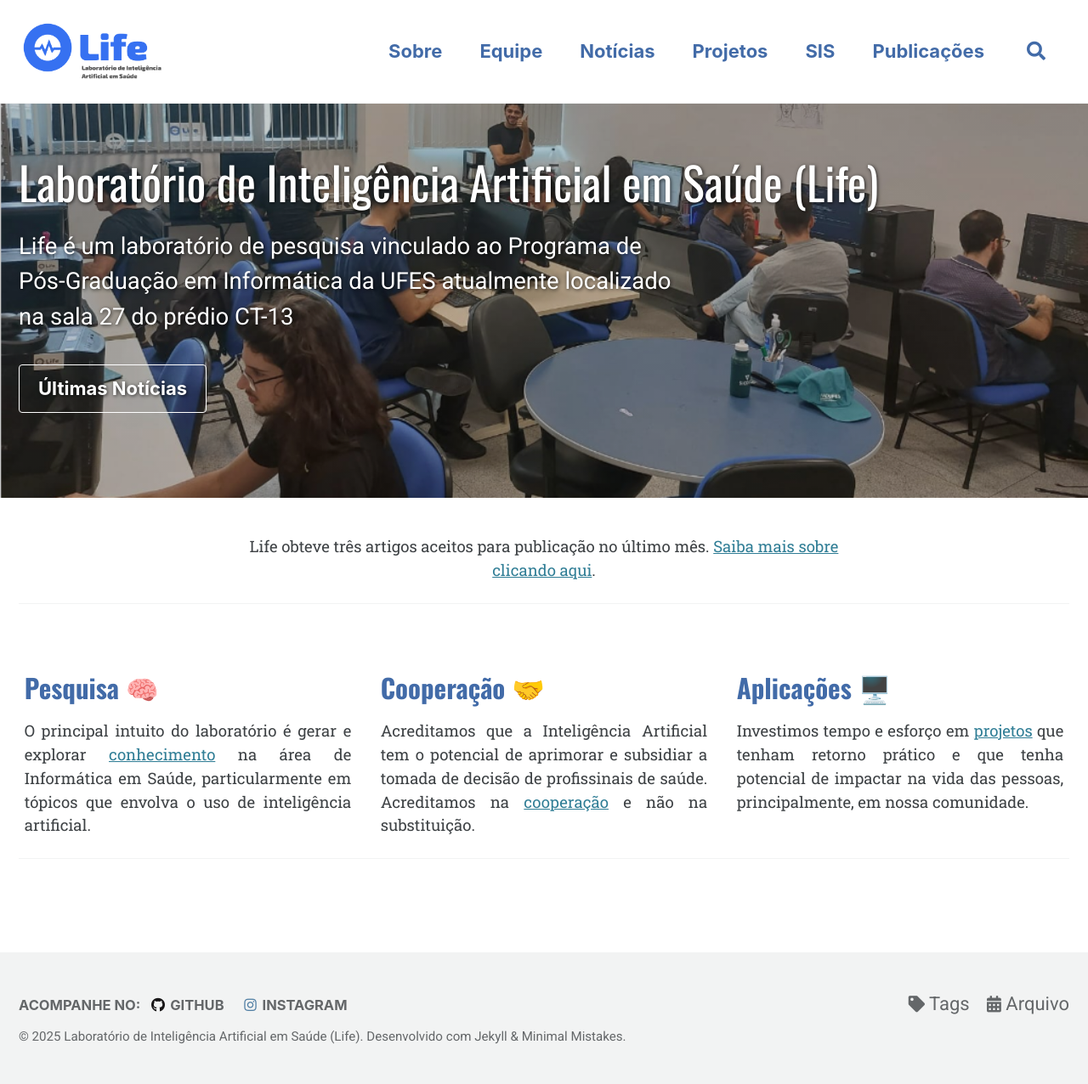
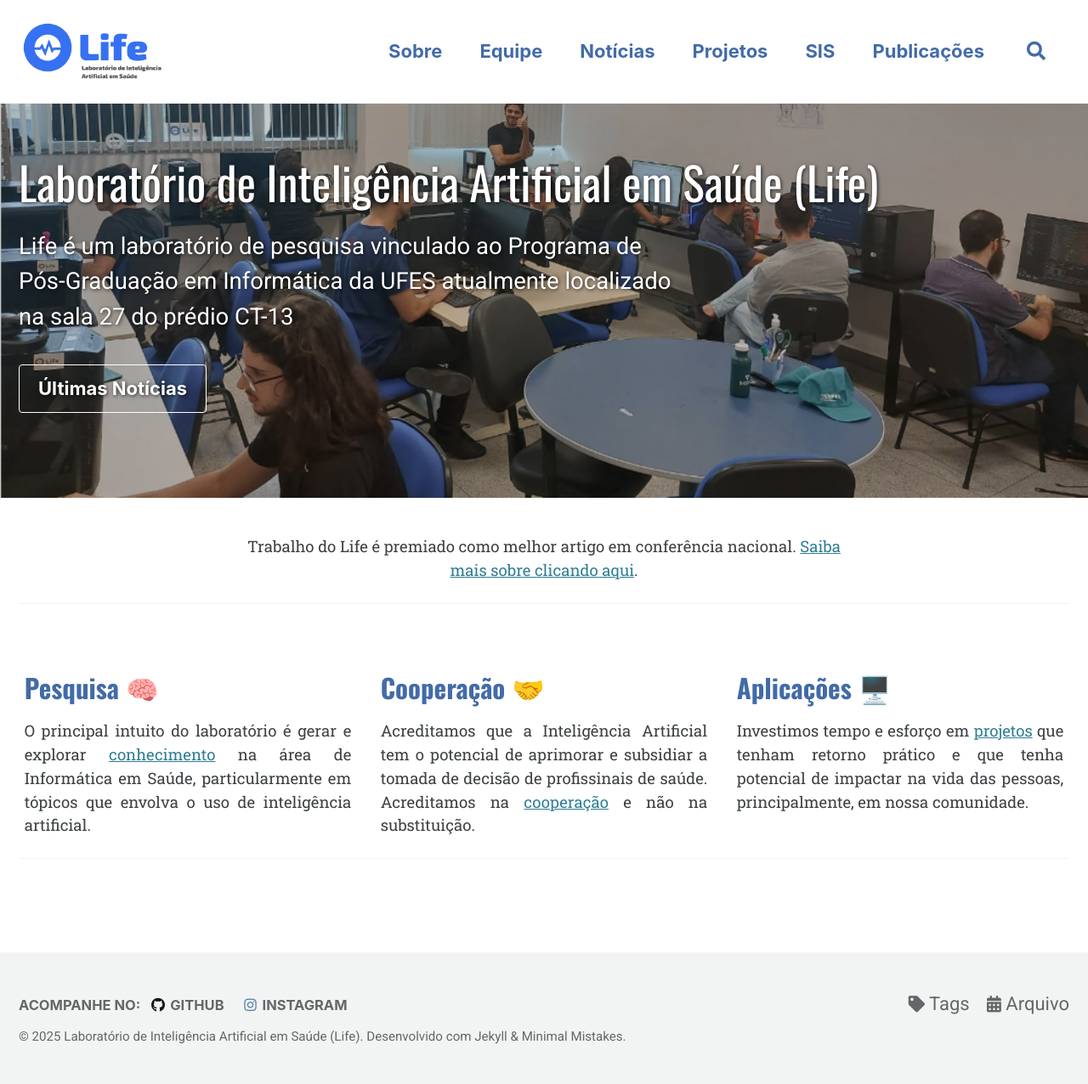
Before and after one commit to life-ufes/site, a Jekyll site: the page built from index.md, in a window 1280 px wide. Shown: the whole page at 85% size. Built offline with Jekyll 4.4.1, drawn with Linux system fonts in a browser that asks for light colours; cached includes are drawn as plain includes.

```diff
--- a/_data/papers.yml
+++ b/_data/papers.yml
@@ -21,6 +21,7 @@ papers:
     authors: "Eduarda Pylro Magesk, Luis A. de Souza Jr, Patricia H. L. Frasson, Andre G. C. Pacheco"
     link: "https://sol.sbc.org.br/index.php/webmedia/article/view/37961"
     place: "Brazilian Symposium on Multimedia and the Web (WebMedia) 2025"
+    award: "Best paper award 🥇"
 
   - title: "TransConv: a lightweight architecture based on transformers and convolutional neural networks for adenocarcinoma and Barrett’s esophagus identification"
     authors: "Luis A. de Souza Jr., André G. C. Pacheco, Alberto F. De Souza, Thiago Oliveira-Santos, Claudine Badue & João P. Papa"
--- a/index.md
+++ b/index.md
@@ -9,7 +9,7 @@ header:
       url: "/noticias/"
 excerpt: "Life é um laboratório de pesquisa vinculado ao Programa de Pós-Graduação em Informática da UFES atualmente localizado na sala 27 do prédio CT-13"
 centro:
-  - excerpt: "Life obteve três artigos aceitos para publicação no último mês. [Saiba mais sobre clicando aqui](/publicacoes)."
+  - excerpt: "Trabalho do Life é premiado como melhor artigo em conferência nacional. [Saiba mais sobre clicando aqui](/https://www.instagram.com/p/DRM5mXGALSz/?img_index=1)."
 feature_row:
   - title: "Pesquisa 🧠"
     excerpt: "O principal intuito do laboratório é gerar e explorar [conhecimento](/publicacoes) na área de Informática em Saúde, particularmente em tópicos que envolva o uso de inteligência artificial."
```
